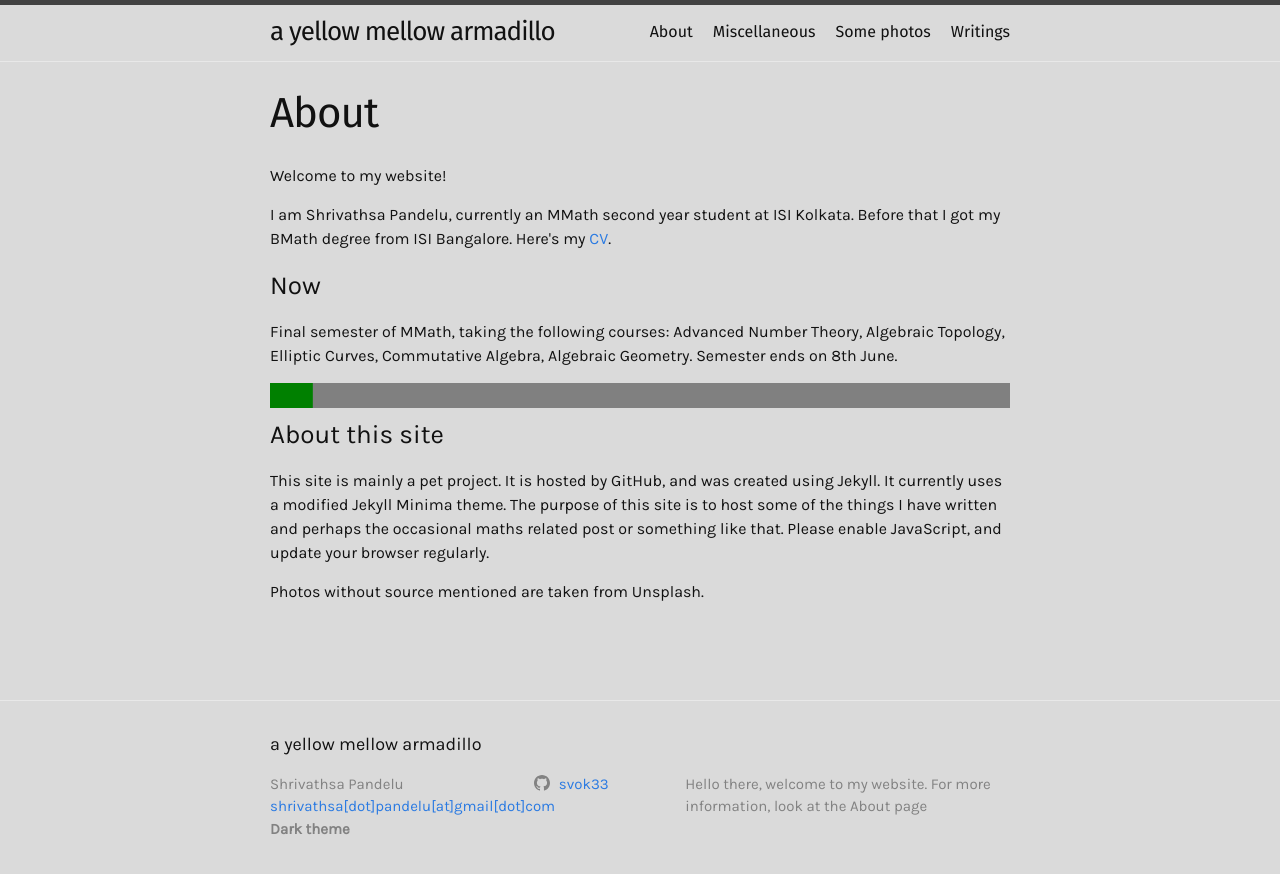
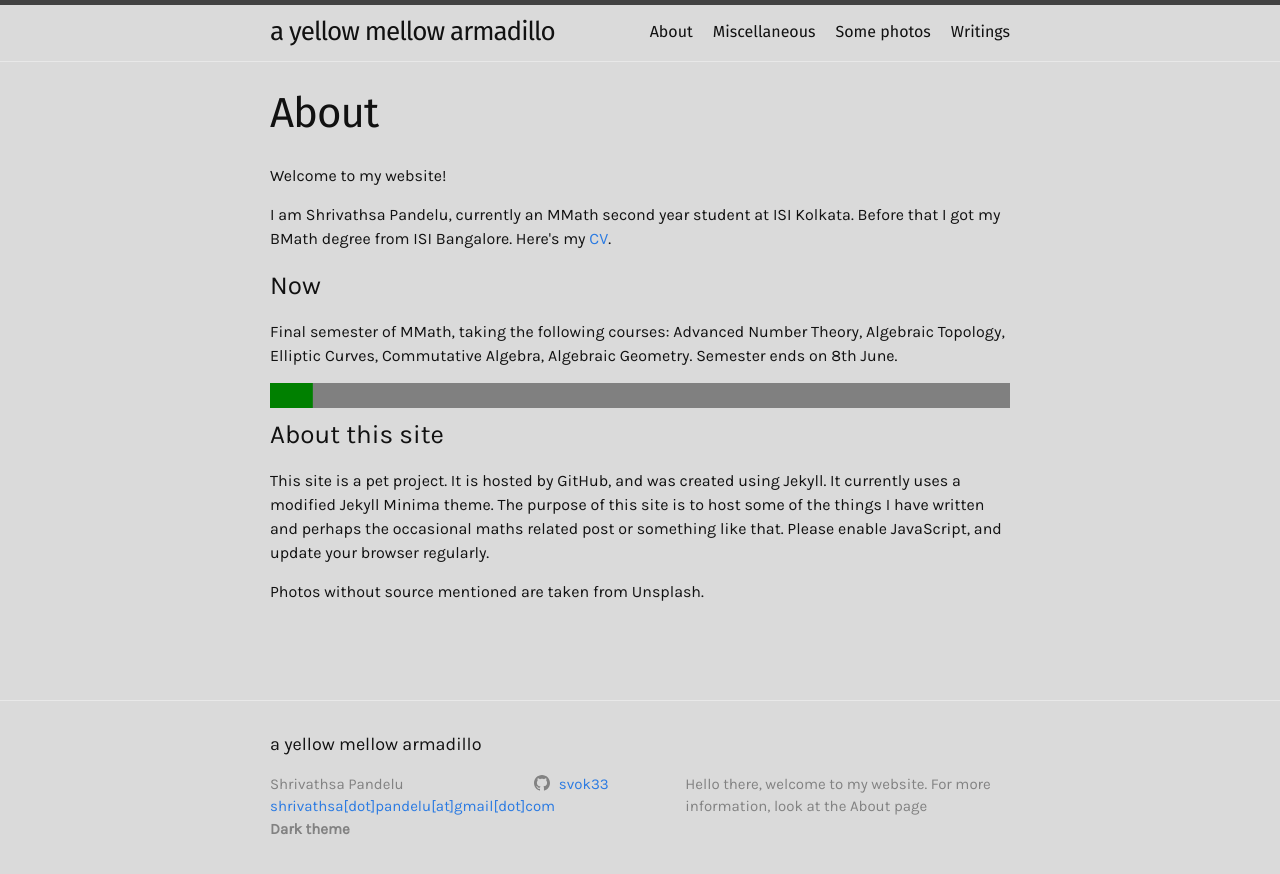
Before and after one commit to shrivathsap/shrivathsap.github.io, a Jekyll site: the page built from about.html, in a window 1280 px wide. Shown: the top 874 px of the page. Built offline with Jekyll 4.4.1, drawn with Linux system fonts in a browser that asks for light colours.

Commit message:
changes to now

```diff
--- a/about.html
+++ b/about.html
@@ -22,7 +22,7 @@
 		</div>
 
 		<h3>About this site</h3>
-		<p>This site is mainly a pet project. It is hosted by GitHub, and was created using Jekyll. It currently uses a modified Jekyll Minima theme. The purpose of this site is to host some of the things I have written and perhaps the occasional maths related post or something like that. Please enable JavaScript, and update your browser regularly.</p>
+		<p>This site is a pet project. It is hosted by GitHub, and was created using Jekyll. It currently uses a modified Jekyll Minima theme. The purpose of this site is to host some of the things I have written and perhaps the occasional maths related post or something like that. Please enable JavaScript, and update your browser regularly.</p>
 		<p>Photos without source mentioned are taken from Unsplash.</p>
 	</body>
 	<script type="text/javascript">
@@ -41,7 +41,7 @@
 		start = new Date(2022, 1, 7);
 		end = new Date(2022, 5, 8);
 		today = new Date();
-		today.setHours(0, 0, 0);
+		//today.setHours(0, 0, 0);
 		percentage = 1-(days_between(today, end)/days_between(start, end));
 		c.fillStyle = "green";
 		c.fillRect(0, 0, canvas.width*percentage, canvas.height);
```
